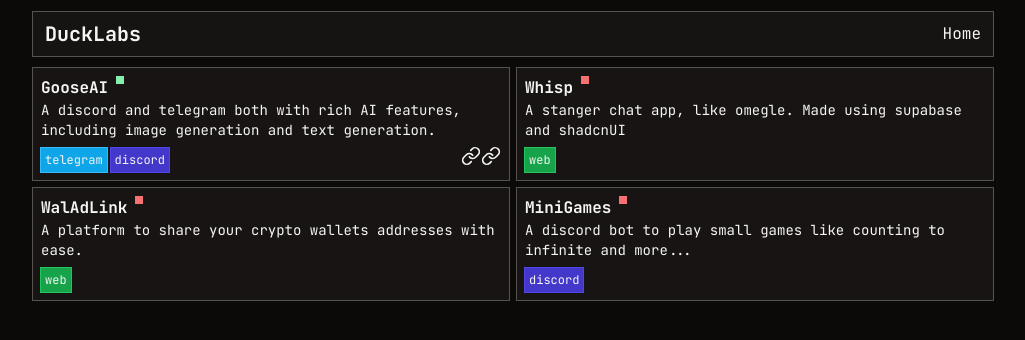
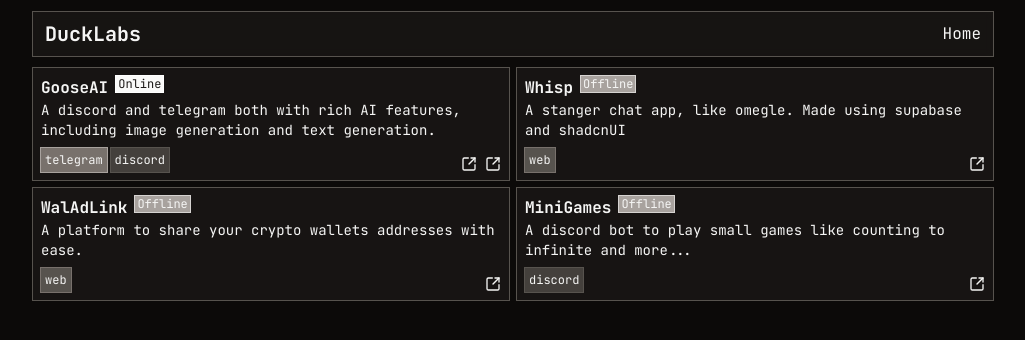
Before and after one commit to xarzoa/ducklabs, a Next.js app: page /projects in a window 1280 px wide. Shown: the top 340 px of the page, without its empty margins (127-1152 px from the left). Built offline with nearby package versions, Linux system fonts and the light colour scheme.

Commit message:
some updates

```diff
--- a/app/projects/page.tsx
+++ b/app/projects/page.tsx
@@ -1,4 +1,4 @@
-import { Link } from "lucide-react";
+import { SquareArrowOutUpRight } from "lucide-react";
 
 const projects = [
   {
@@ -13,47 +13,54 @@
     platforms: ["web"],
     description: "A stanger chat app, like omegle. Made using supabase and shadcnUI",
     status: false,
+    links: ["https://github.com/xarzoa/whisp"],
   },
   {
     name: "WalAdLink",
     platforms: ["web"],
     description: "A platform to share your crypto wallets addresses with ease.",
     status: false,
+    links: ["https://github.com/xarzoa/waladlink"],
   },
   {
     name: "MiniGames",
     platforms: ["discord"],
     description: "A discord bot to play small games like counting to infinite and more...",
     status: false,
+    links: ["https://github.com/labsduck/minigames"],
   },
 ];
 
 export default function Projects() {
   return (
     <main>
-      <div className="grid grid-cols-1 md:grid-cols-2 gap-2">
+      <div className="grid grid-cols-1 md:grid-cols-2 gap-2 m-2 md:m-0">
         {projects.map((project) => (
           <div key={project.name} className="bg-stone-900/70 p-2 ring-1 ring-stone-600 ">
             <div className="flex gap-2">
               <h2 className="font-bold">{project.name}</h2>
-              <div className={`size-2 ${project.status ? "bg-green-300" : "bg-red-400"}`} />
+              <div
+                className={`h-4 px-[2px] text-xs ring-1 ring-offset-0 ${project.status ? "bg-stone-50 ring-white text-stone-900" : "bg-stone-400 ring-stone-300"}`}
+              >
+                {project.status ? "Online" : "Offline"}
+              </div>
             </div>
             <p className="text-sm">{project.description}</p>
-            <div className="flex items-center justify-between">
+            <div className="flex items-end justify-between">
               <div className="flex flex-wrap gap-1 mt-2">
                 {project.platforms.map((platform) => (
                   <div
                     key={platform}
-                    className={`text-xs ring-1 ring-offset-0 p-1 ${platform === "web" ? "bg-green-600 ring-green-500" : platform === "telegram" ? "bg-sky-500 ring-sky-400" : "bg-indigo-700 ring-indigo-600"}`}
+                    className={`text-xs ring-1 ring-offset-0 p-1 ${platform === "web" ? "bg-stone-600 ring-stone-500" : platform === "telegram" ? "bg-stone-500 ring-stone-400" : "bg-stone-700 ring-stone-600"}`}
                   >
                     {platform}
                   </div>
                 ))}
               </div>
-              <div className="flex">
+              <div className="flex gap-2 items-center">
                 {project.links?.map((link) => (
                   <a href={link} key={link}>
-                    <Link className="size-5" />
+                    <SquareArrowOutUpRight className="size-4" />
                   </a>
                 ))}
               </div>
```
